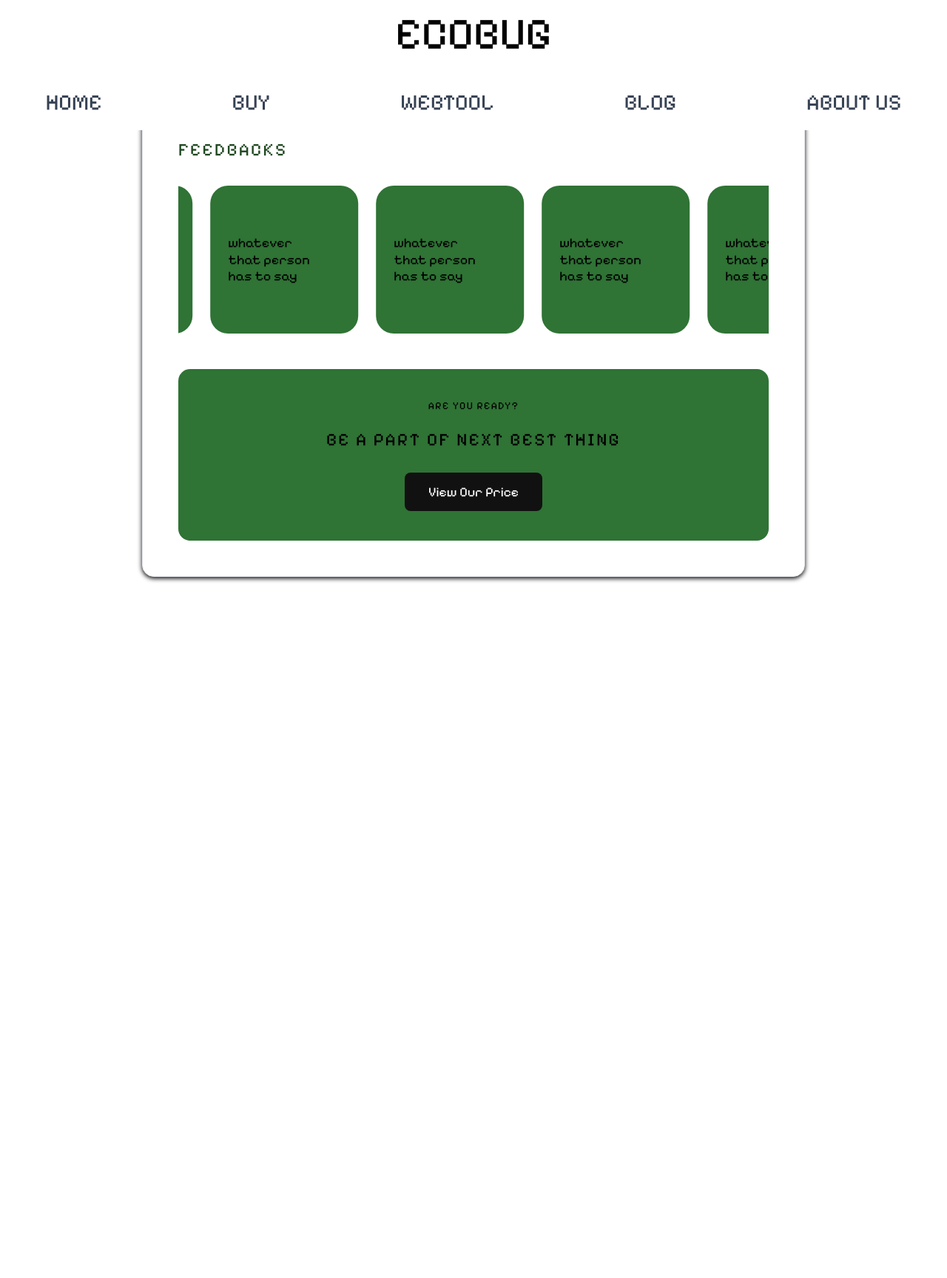
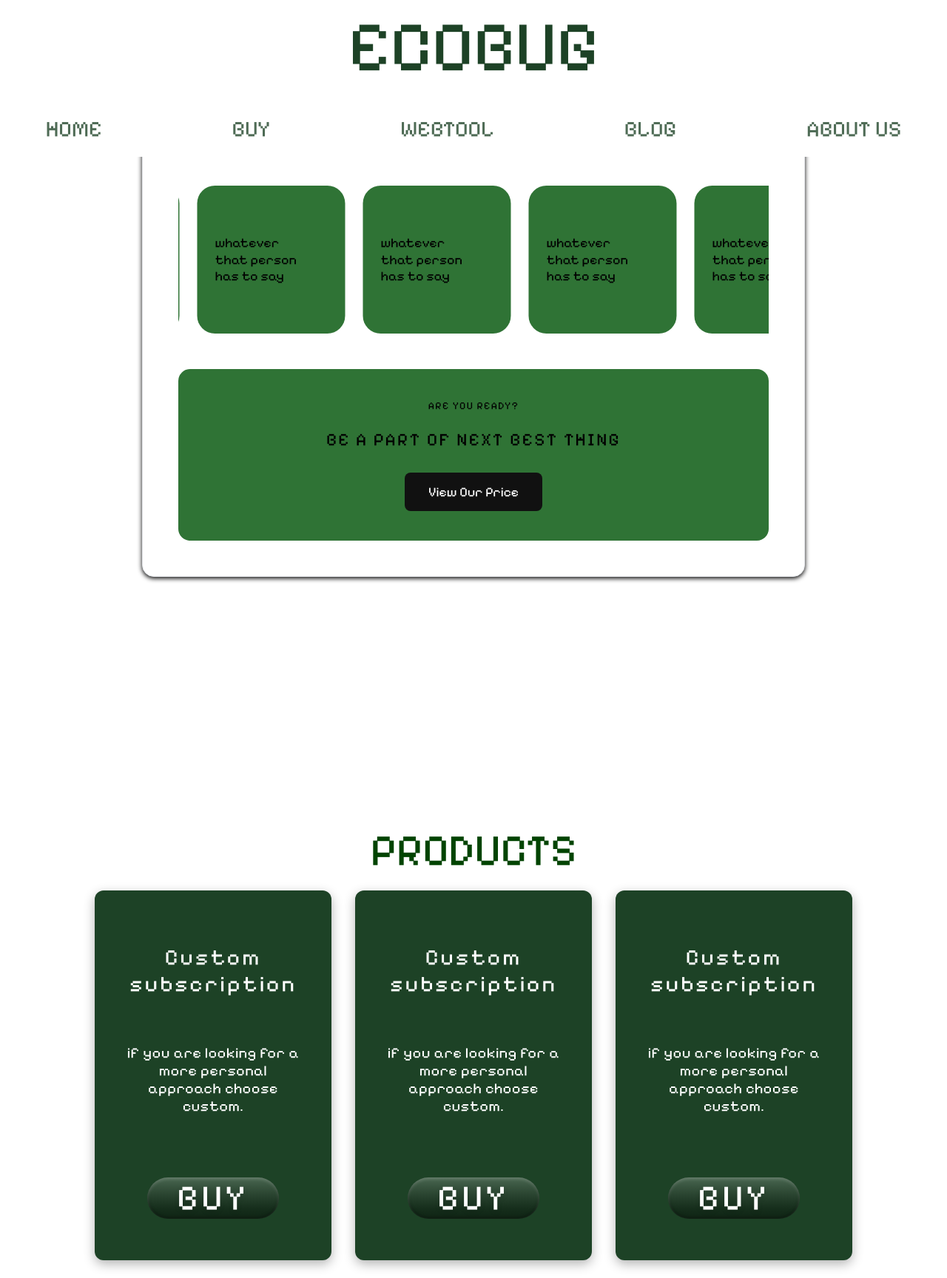
Before and after one commit to Mat-hew-24/EcoBug-Site, a Next.js app: page / in a window 1280 px wide. Shown: the whole page at 74% size. Before the commit the page ends 800 px from the top, so only its background shows below. Built offline with nearby package versions, Linux system fonts and the light colour scheme.

Commit message:
feat:subscription cards done and made some changes in nav

```diff
--- a/app/page.tsx
+++ b/app/page.tsx
@@ -2,13 +2,15 @@
 // import Signup from '@/components/forms/SignUp'
 import Navbar from '@/components/shared/Navbar'
 import Feedbacks from '@/pageComponents/Feedbacks/page'
-import Page1 from '@/pageComponents/Page1/page'
+// import Page1 from '@/pageComponents/Page1/page'
+import Subscriptions from '@/pageComponents/Subscriptions/page'
 
 export default function Home() {
   return (
     <div className='bg-white'>
       <Navbar />
       <Feedbacks />
+      <Subscriptions />
     </div>
   )
 }
--- /dev/null
+++ b/components/cards/SubscriptionCard.tsx
@@ -0,0 +1,38 @@
+import { useRouter } from 'next/navigation'
+import { pixelifySans } from '@/components/utils/utils'
+
+type CardProps = {
+  type: string
+  description: string
+  link: string
+}
+
+export default function SubscriptionCard({
+  type,
+  description,
+  link,
+}: CardProps) {
+  const r = useRouter()
+  return (
+    <div
+      className={`bg-[#1d4226] text-white w-full max-w-[320px] h-[500px] rounded-xl p-8 flex flex-col shadow-[0_5px_15px_rgba(0,0,0,0.3)] ${pixelifySans.className}`}
+    >
+      <div className='mt-10 text-center'>
+        <h2 className='text-3xl tracking-widest'>{type}</h2>
+      </div>
+      <div className='mt-16 text-center text-xl tracking-wide px-2 leading-6'>
+        {description}
+      </div>
+      <div className='mt-auto mb-6 flex justify-center'>
+        <button
+          onClick={() => {
+            r.push(link)
+          }}
+          className='px-10 py-1 rounded-[50px] bg-linear-to-b from-white/20 to-black/40 shadow-[inset_0_2px_4px_rgba(255,255,255,0.2),inset_0_-2px_4px_rgba(0,0,0,0.4)] hover:scale-105 active:scale-95 transition-transform duration-200 cursor-pointer'
+        >
+          <span className='text-5xl tracking-widest drop-shadow-md'>BUY</span>
+        </button>
+      </div>
+    </div>
+  )
+}
--- a/components/shared/Navbar.tsx
+++ b/components/shared/Navbar.tsx
@@ -9,9 +9,9 @@ function Btn({ text }: BtnProps) {
     <button
       className={`
         group relative px-2 py-1
-        ${pixelifySans.className} text-3xl text-gray-700
+        ${pixelifySans.className} text-3xl text-[#1d4226c8]
         transition-all duration-300 ease-out
-        hover:text-black hover:-translate-y-1 active:translate-y-0 active:scale-95
+        hover:text-[#1d4226] hover:-translate-y-1 active:translate-y-0 active:scale-95
         cursor-pointer
       `}
     >
@@ -25,11 +25,13 @@ function SubSection() {
   return (
     <div>
       <div>
-        <h1 className={`text-center text-6xl ${pixelifySans.className}`}>
+        <h1
+          className={`text-center text-8xl text-[#1d4226] ${pixelifySans.className}`}
+        >
           ECOBUG
         </h1>
       </div>
-      <div className='flex flex-wrap justify-center  gap-16 lg:gap-40 gap-y-6 mt-6 md:mt-10'>
+      <div className='flex flex-wrap justify-center  gap-16 lg:gap-40 gap-y-6 sm:gap-y-3 md:gap-y-3 lg:gap-y-3 mt-6 md:mt-10'>
         <Btn text='HOME' />
         <Btn text='BUY' />
         <Btn text='WEBTOOL' />
--- a/pageComponents/Feedbacks/page.tsx
+++ b/pageComponents/Feedbacks/page.tsx
@@ -8,7 +8,6 @@ const style = (
         .animate-scroll {
           animation: scroll 15s linear infinite;
         }
-        /* Pauses the animation when the user hovers over the container */
         .animate-scroll:hover {
           animation-play-state: paused;
         }
@@ -20,7 +19,7 @@ export default function Feedbacks() {
   return (
     <>
       {style}
-      <div className='min-h-screen flex items-end'>
+      <div className='min-h-screen scale-90 md:scale-100 flex items-end'>
         <div className='max-w-4xl w-full mx-auto bg-white rounded-2xl border border-gray-200 shadow-[0px_2px_6px_#000] p-8 md:p-12 mb-5 overflow-hidden'>
           <div
             className={`text-[#204922] uppercase tracking-widest text-2xl mb-8 ${pixelifySans.className}`}
--- /dev/null
+++ b/pageComponents/Subscriptions/page.tsx
@@ -0,0 +1,33 @@
+'use client'
+
+import SubscriptionCard from '@/components/cards/SubscriptionCard'
+import { pixelifySans } from '@/components/utils/utils'
+
+export default function Subscriptions() {
+  return (
+    <div className='min-h-screen flex flex-col justify-between items-stretch'>
+      <div
+        className={`flex mt-80 text-[#004400] text-6xl justify-center items-center ${pixelifySans.className}`}
+      >
+        <h1>PRODUCTS</h1>
+      </div>
+      <div className='flex items-end justify-center flex-wrap gap-8 bg-white p-6'>
+        <SubscriptionCard
+          type='Custom subscription'
+          description='if you are looking for a more personal approach choose custom.'
+          link='/checkout'
+        />
+        <SubscriptionCard
+          type='Custom subscription'
+          description='if you are looking for a more personal approach choose custom.'
+          link='/checkout'
+        />
+        <SubscriptionCard
+          type='Custom subscription'
+          description='if you are looking for a more personal approach choose custom.'
+          link='/checkout'
+        />
+      </div>
+    </div>
+  )
+}
```
